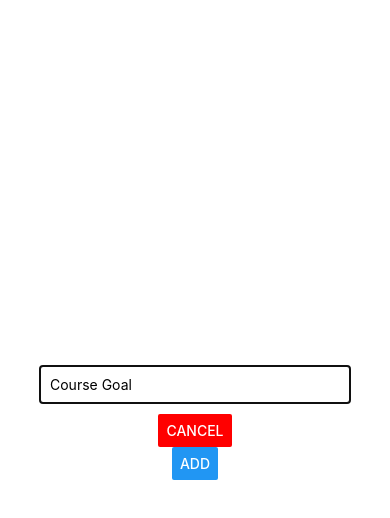
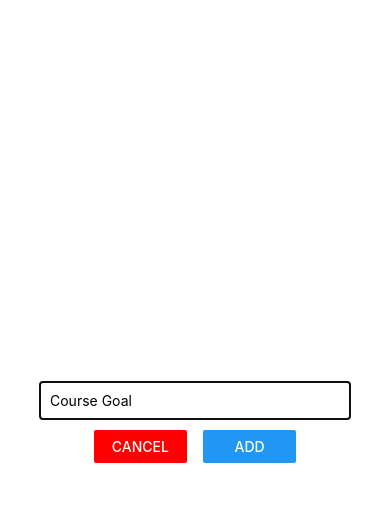
Before and after one commit to HtetOoNaing/react-native-expo-practise, a React Native app: screen / in a window 390 px wide. Both pictures are taken after a click on the button "ADD NEW GOAL". Shown: the top 518 px of the page. Built offline with nearby package versions, Linux system fonts and the light colour scheme.

Commit message:
finish modal and button styling

```diff
--- a/components/GoalInput.js
+++ b/components/GoalInput.js
@@ -14,8 +14,14 @@ const GoalInput = ({ visible, addGoalHandler, cancelHandler }) => {
 		<Modal visible={visible} animationType="slide">
 			<View style={styles.inputContainer}>
 				<TextInput placeholder='Course Goal' value={enteredGoal} onChangeText={goalInputHandler} style={styles.input} />
-				<Button title='CANCEL' color="red" onPress={cancelHandler} />
-				<Button title='ADD' onPress={onAddGoal} />
+				<View style={styles.buttonContainer}>
+					<View style={styles.button}>
+						<Button title='CANCEL' color="red" onPress={cancelHandler} />
+					</View>
+					<View style={styles.button}>
+						<Button title='ADD' onPress={onAddGoal} />
+					</View>
+				</View>
 			</View>
 		</Modal>
 	)
@@ -36,4 +42,12 @@ const styles = StyleSheet.create({
 		padding: 10,
 		marginBottom: 10
 	},
+	buttonContainer: {
+		flexDirection: 'row',
+		justifyContent: 'space-evenly',
+		width: '60%'
+	},
+	button: {
+		width: '40%'
+	}
 })
```
